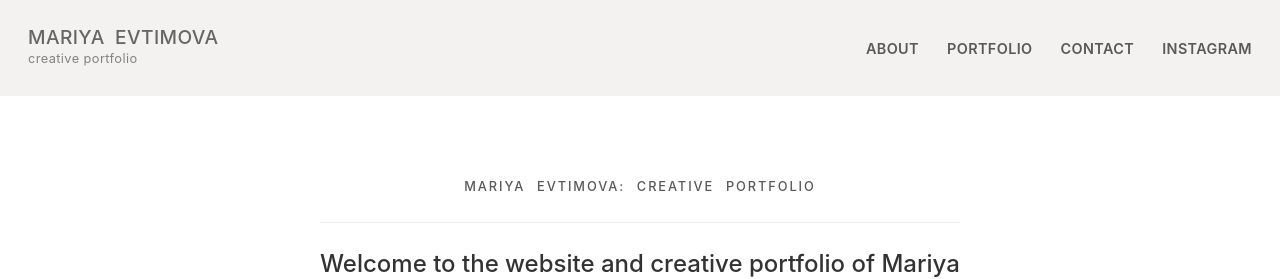
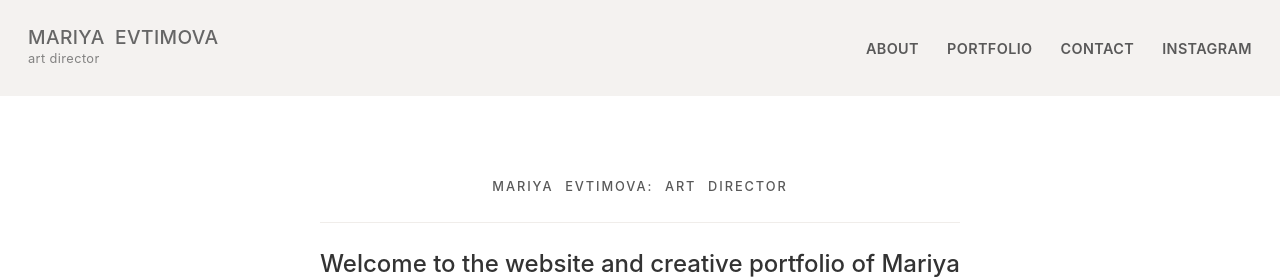
Before and after one commit to mariyaevtimova/mariyaevtimova.github.io, a Jekyll site: the page built from index.html, in a window 1280 px wide. Shown: the top 279 px of the page. Built offline with Jekyll 4.4.1, drawn with Linux system fonts in a browser that asks for light colours.

Commit message:
portfolio

```diff
--- a/_config.yml
+++ b/_config.yml
@@ -1,5 +1,5 @@
 title:       "Mariya Evtimova"
-subtitle:    "creative portfolio"
+subtitle:    "art director"
 description: "Mariya is an up and coming creative and hard working art director with a recent nomination for BAFTA Cymru for Best short film"
 url:         "https://mariyaevtimova.github.io"
 baseurl:     ""
```
